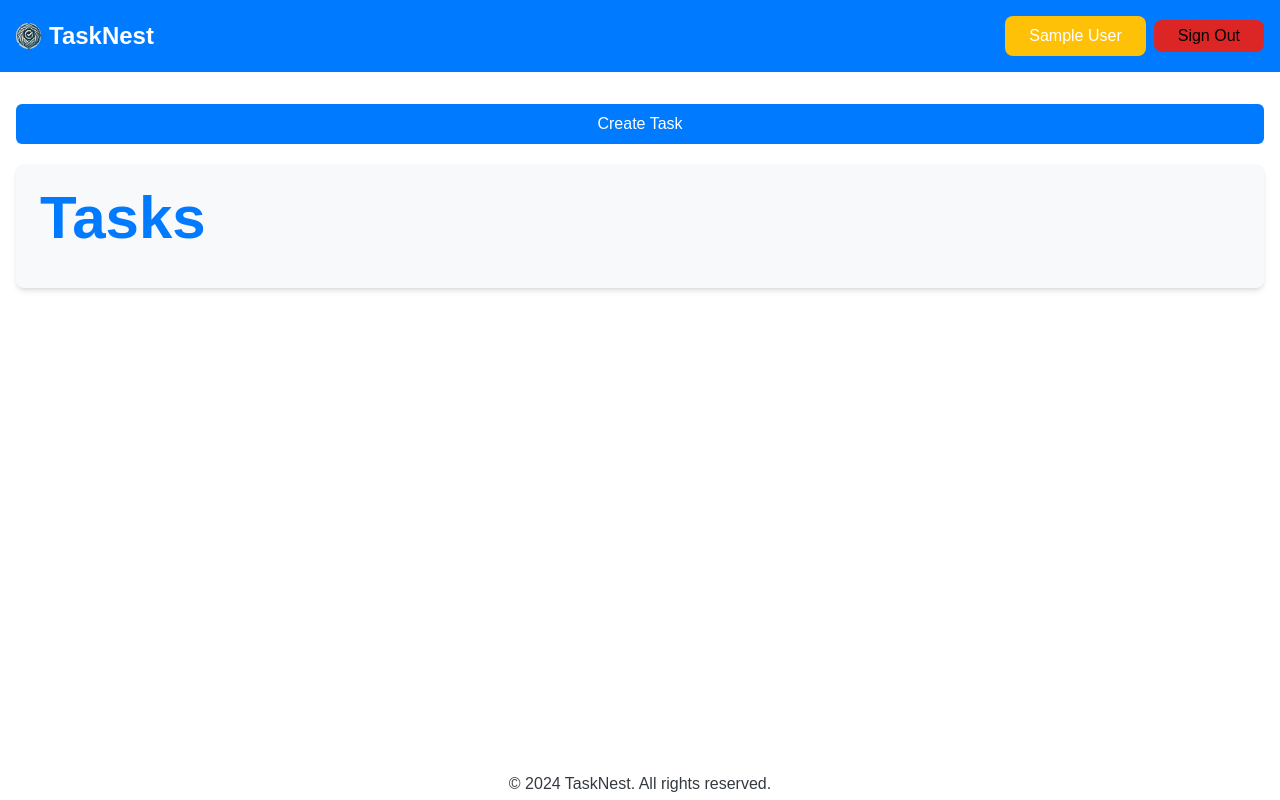
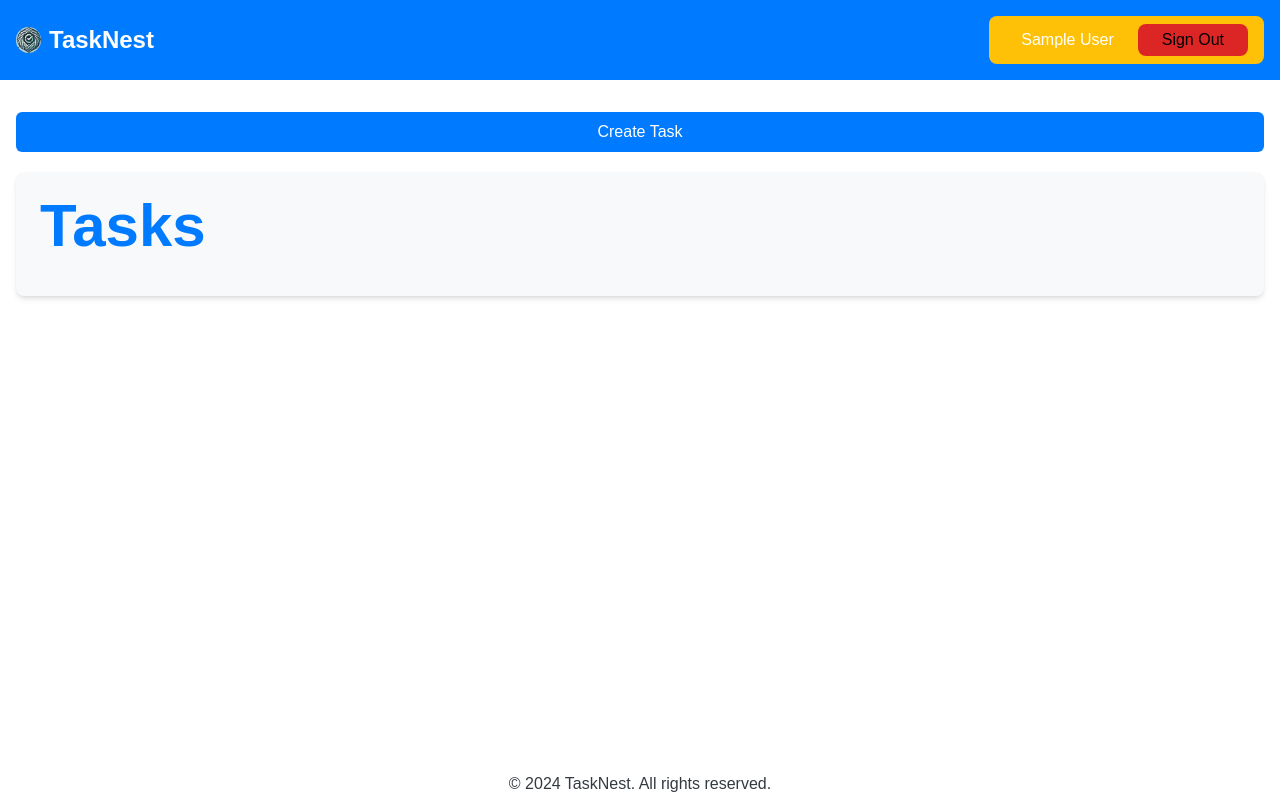
Before and after one commit to Hamza123Hussain/tasknest, a Next.js app: page / in a window 1280 px wide. Built offline with nearby package versions, Linux system fonts and the light colour scheme; sample sign-in values are in the browser's storage.

Commit message:
fixed the padding

```diff
--- a/components/Auth/ShowUser.tsx
+++ b/components/Auth/ShowUser.tsx
@@ -11,12 +11,12 @@ const ShowUser = () => {
   const Router = useRouter()
   const SignedOut = async () => {
     const Data = await signOut()
-    Router.push('/login')
+    if (Data) Router.push('/login')
     Dispatch(clearUserData())
   }
   return (
-    <div className=" flex items-center gap-2  ">
-      <li className="flex items-center space-x-2  bg-[#FFC107] hover:bg-[#e0a800] rounded-lg px-2 ">
+    <div className=" flex items-center gap-2 rounded-lg bg-[#FFC107] hover:bg-[#e0a800]  px-4 py-1   ">
+      <li className="flex items-center space-x-1   ">
         {User.imageUrl && (
           <Image
             src={User.imageUrl}
```
